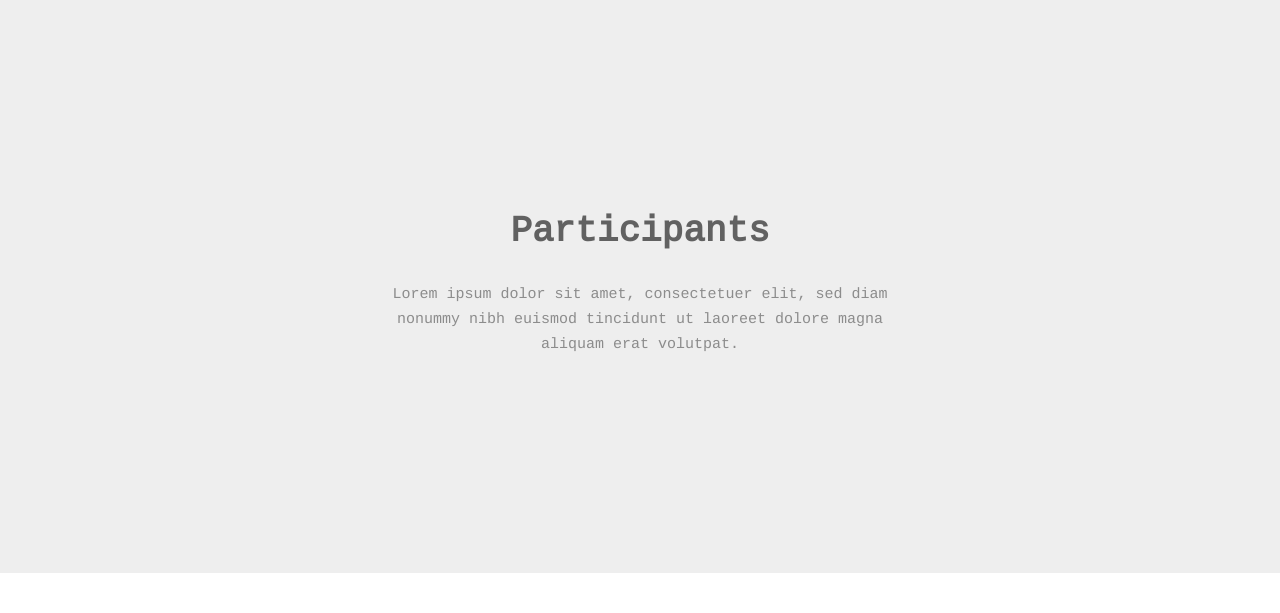
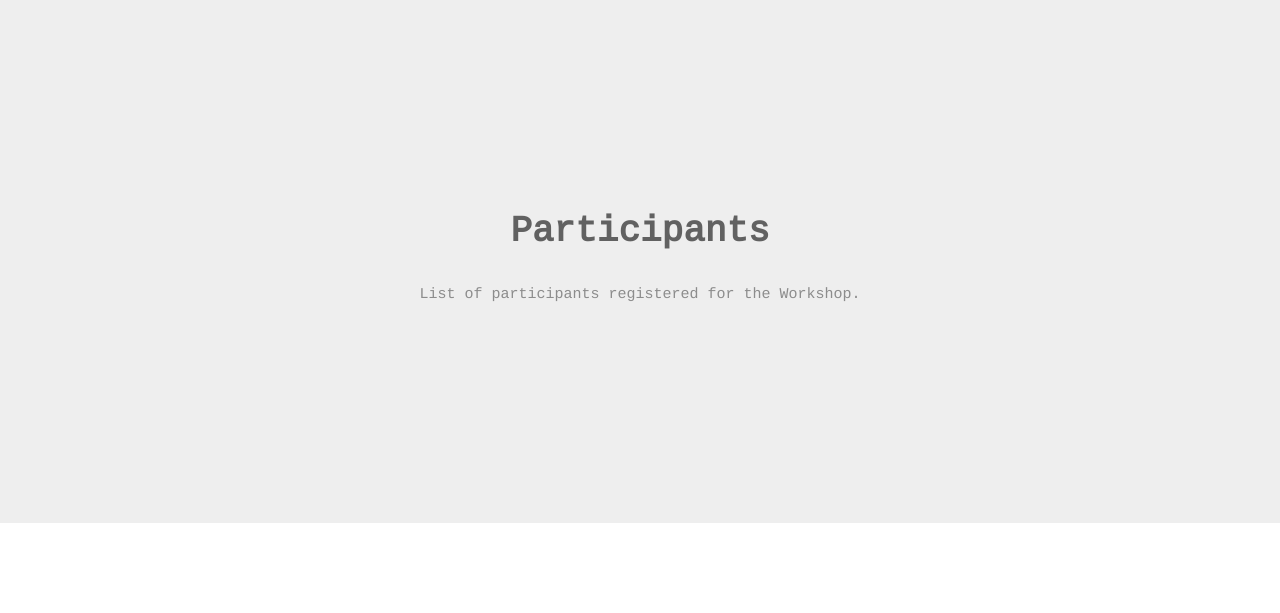
Before and after one commit to nudomarinero/UK-SKA_Edinbugh-2017, a Django app: page / in a window 1280 px wide. Shown: the part 1601-2214 px from the top of the page. Run offline with Django 3.2, Linux system fonts and the light colour scheme; data that the repository does not hold is empty; some libraries are stand-ins or nearby versions.

Commit message:
Correct and list only assistants

```diff
--- a/conference/templates/index.html
+++ b/conference/templates/index.html
@@ -88,7 +88,7 @@
                 <div class="section-header col-md-6 col-md-offset-3 col-sm-8 col-sm-offset-2">
 
                     <h2 class="section-heading">Participants</h2>
-                    <p class="sub-heading">Lorem ipsum dolor sit amet, consectetuer elit, sed diam nonummy nibh euismod tincidunt ut laoreet dolore magna aliquam erat volutpat.</p>
+                    <p class="sub-heading">List of participants registered for the Workshop.</p>
 
                 </div>
                 <!-- End: Section Header -->
@@ -98,7 +98,7 @@
                 <div class="features-item col-xs-12">
                     <div class="row">
 
-                        {% for participant in participants %}
+                        {% for participant in participants %}{% if participant.assistant %}
                         <div class="each-features col-md-4 col-sm-6 col-xs-12">
                             <div class="inner background-light text-center">
                                 <!--<div class="features-hover">
@@ -123,7 +123,7 @@
                             <!-- End: .inner -->
                         </div>
                         <!-- End: .each-features -->
-                        {% endfor %}
+                        {% endif %}{% endfor %}
 
 
                     </div>
```
